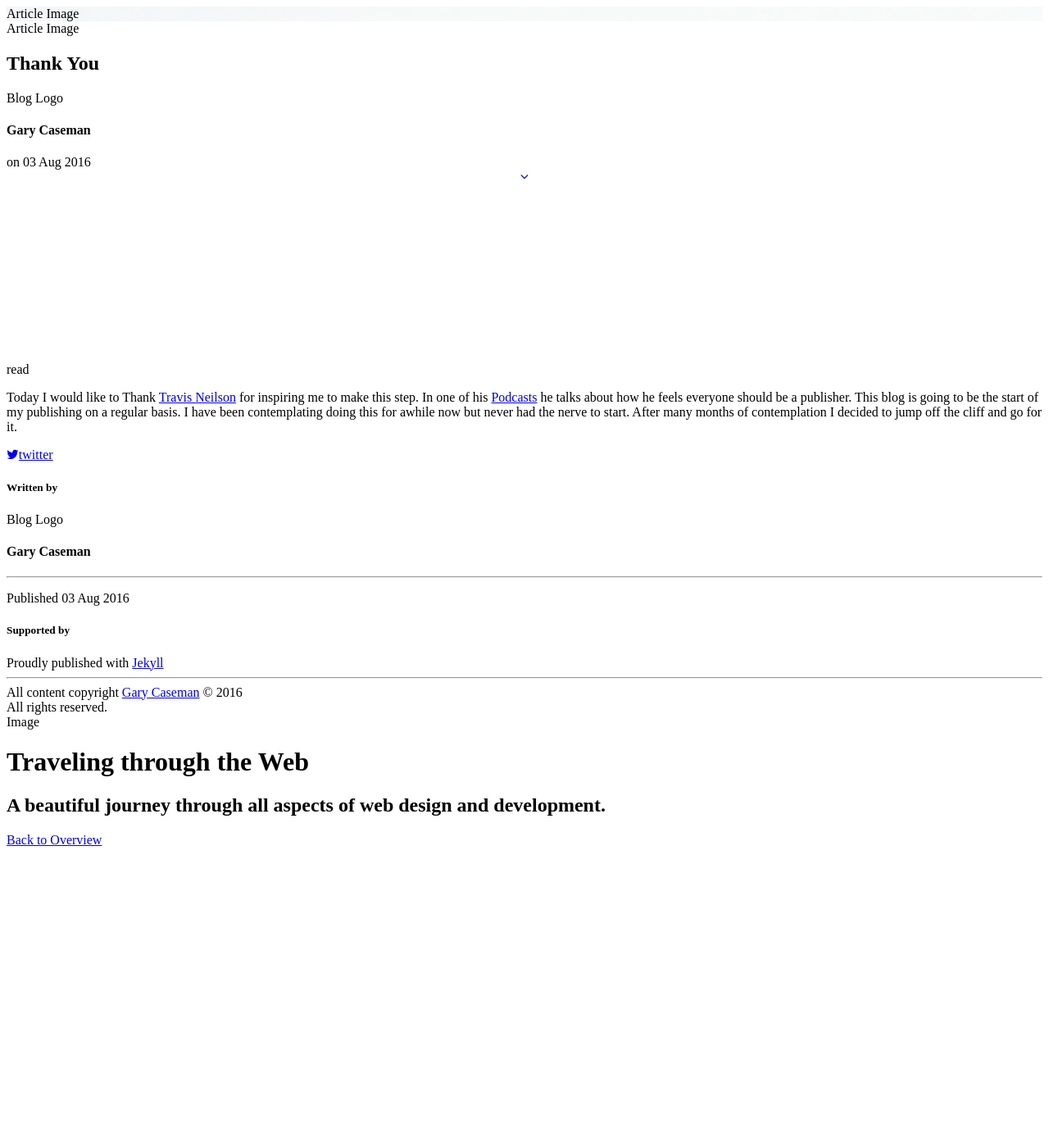
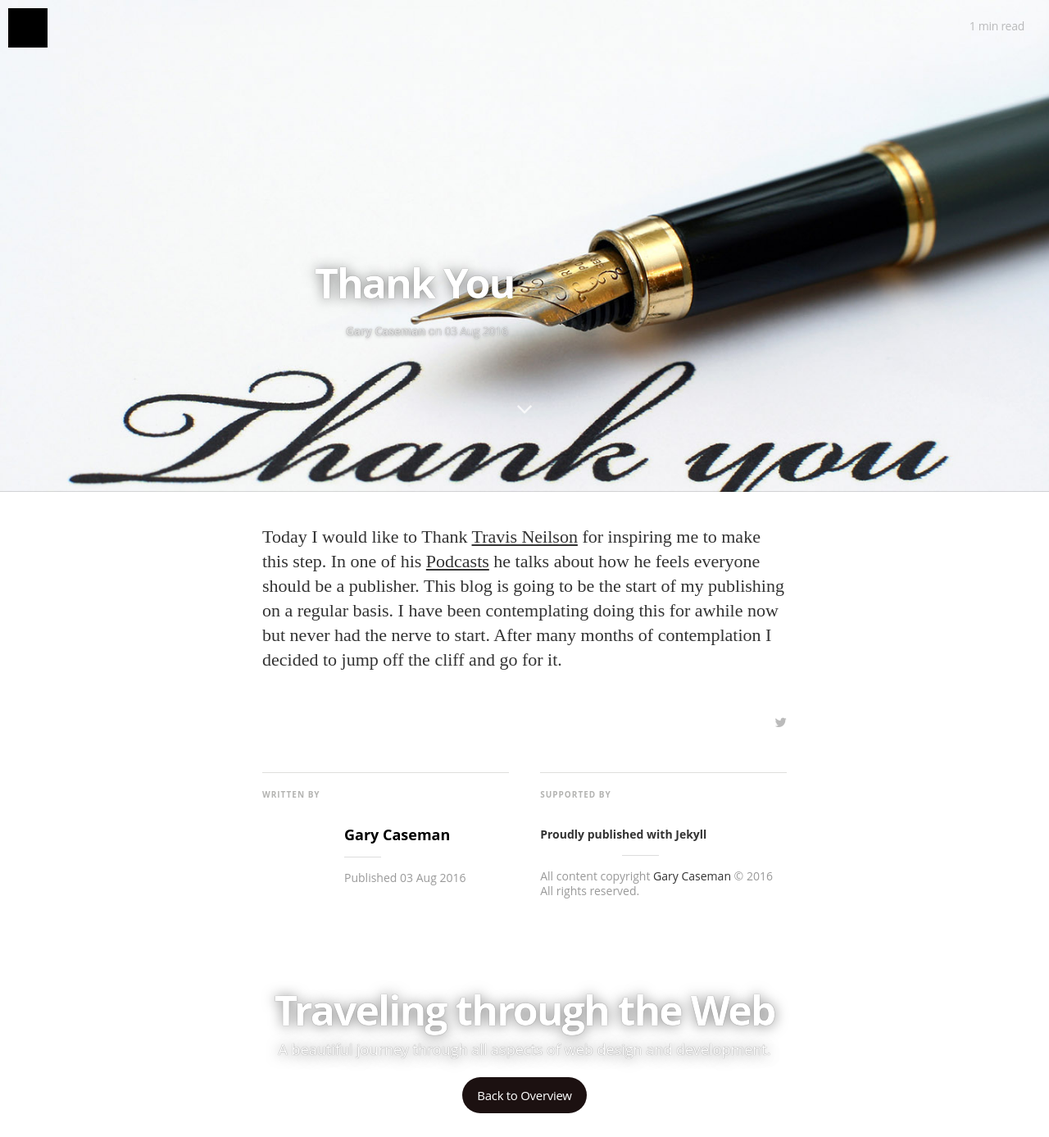
Before and after one commit to wingsfan70/Blog, a Jekyll site: the page built from _posts/2016-08-03-thanks.md, in a window 1280 px wide. Shown: the whole page at 82% size. Built offline with Jekyll 4.4.1, drawn with Linux system fonts in a browser that asks for light colours; nearby versions of some CDN libraries; some web fonts are replaced; comment, search, counter and statistics services are not loaded; before the commit the page ends 1042 px from its top, so only the background shows below that.

Commit message:
Update _config.yml

```diff
--- a/_config.yml
+++ b/_config.yml
@@ -21,7 +21,7 @@ author_image: "assets/images/avatar.png"
 paginate:	5
 
 url: "https://wingsfan70.github.io/" # the base hostname & protocol for your site
-baseurl: "blog"
+baseurl: ""
 #used to display twitter cards
 twitter_handle: '@wingsfan70'
 
```
